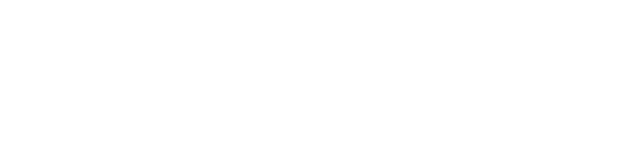
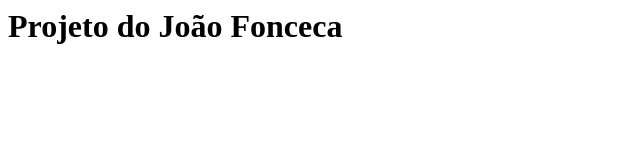
Before and after one commit to jaderfigueredo/curso-git, a plain HTML site: page index.html in a window 1280 px wide. Shown: the whole page, without its empty margins (0-640 px from the left). Drawn offline with Linux system fonts and the light colour scheme.

Commit message:
Add Título da página

```diff
--- a/index.html
+++ b/index.html
@@ -1,4 +1,7 @@
 <html>
+	<head>
+	</head>
 	<body>
+		<h1>Projeto do João Fonceca</h1>
 	</body>
 </html>
```
